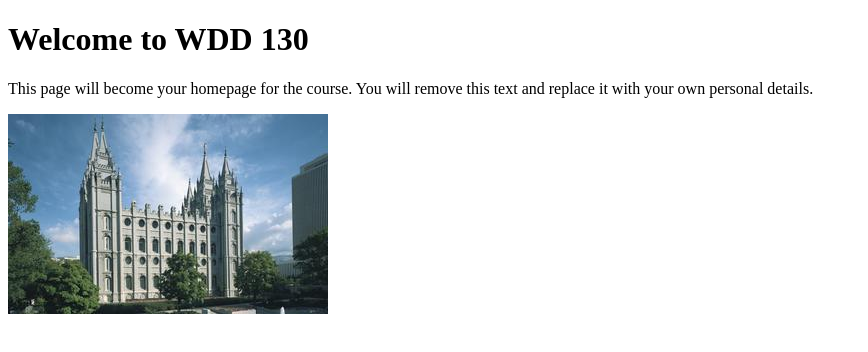
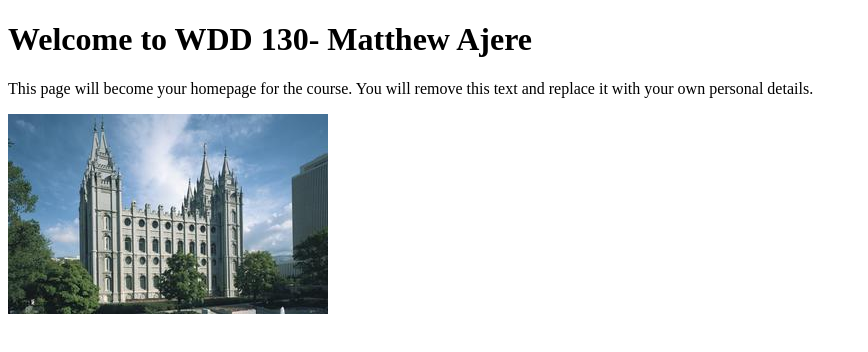
Before and after one commit to matthew-ajere/wdd130, a plain HTML site: page index.html in a window 1280 px wide. Shown: the whole page, without its empty margins (0-868 px from the left). Drawn offline with Linux system fonts and the light colour scheme.

Commit message:
Update index.html

```diff
--- a/index.html
+++ b/index.html
@@ -4,11 +4,11 @@
 <head>
     <meta charset="UTF-8">
     <meta name="viewport" content="width=device-width, initial-scale=1.0">
-    <title>WDD 130 | Personal Homepage</title>
+    <title>WDD 130 | Personal Homepage- Matthew Ajere</title>
 </head>
 
 <body>
-    <h1>Welcome to WDD 130</h1>
+    <h1>Welcome to WDD 130- Matthew Ajere</h1>
     <p>This page will become your homepage for the course. You will remove this text and replace it with your own personal details.</p>
 
     <img src="images/salt-lake-temple.jpg" alt="The Salt Lake Temple.">
```
